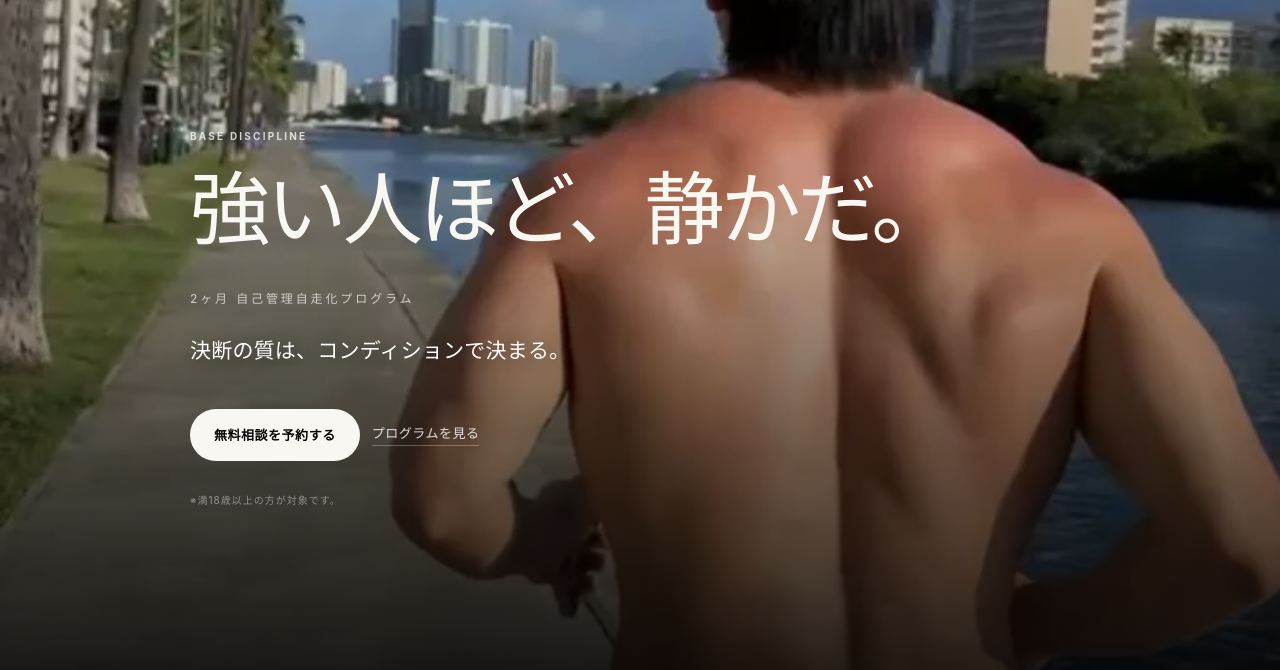
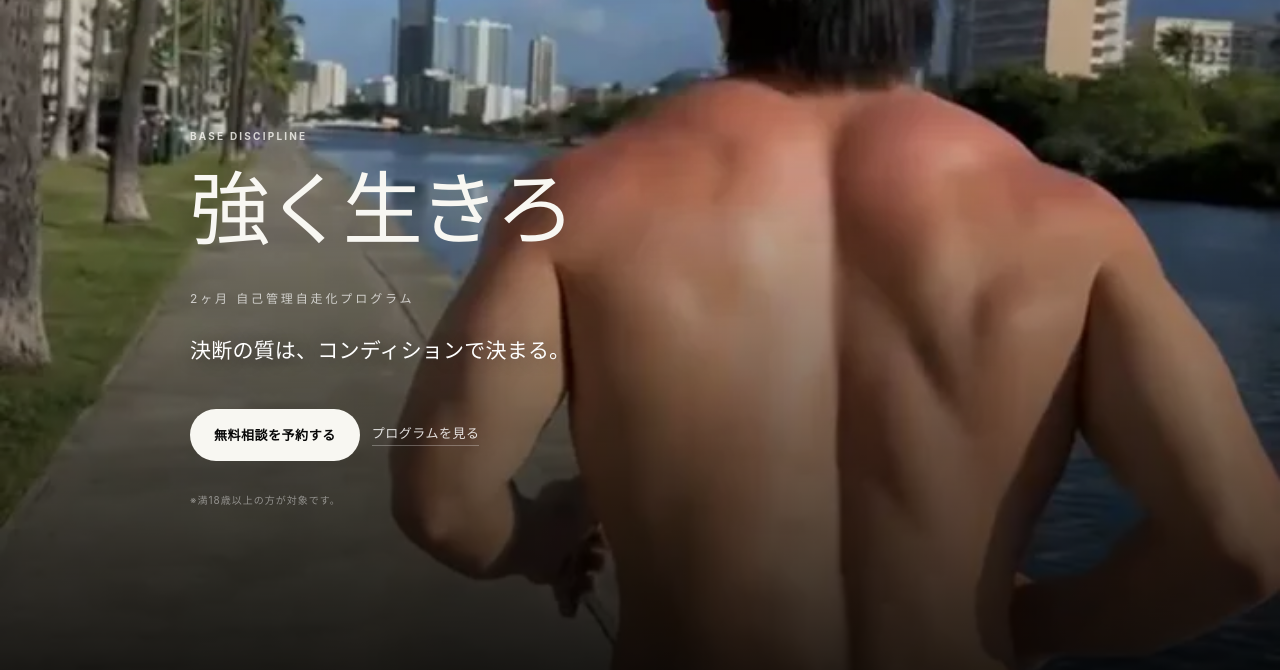
Before and after one commit to basediscipline/basediscipline, a plain HTML site: page index.html in a window 1280 px wide. Shown: the part 130-800 px from the top of the page. Drawn offline with Linux system fonts and the light colour scheme.

Commit message:
Update hero headline to 強く生きろ

```diff
--- a/index.html
+++ b/index.html
@@ -319,7 +319,7 @@ section[id],div[id]{scroll-margin-top:78px}
 <img alt="base discipline" src="assets/img/hero.webp"/>
 <div class="wrap hero-content">
 <div class="label" style="opacity:.8">BASE DISCIPLINE</div>
-<h1>強い人ほど、<br class="mobile-only-break"/>静かだ。</h1>
+<h1>強く生きろ</h1>
 <p class="hero-sub">2ヶ月 自己管理自走化プログラム</p>
 <p class="hero-lead">決断の質は、コンディションで決まる。</p>
 <div class="actions"><a class="btn btn-light" href="https://lin.ee/9OyDmdiY" rel="noopener" target="_blank">無料相談を予約する</a><a class="hero-link" href="#program">プログラムを見る</a></div>
```
